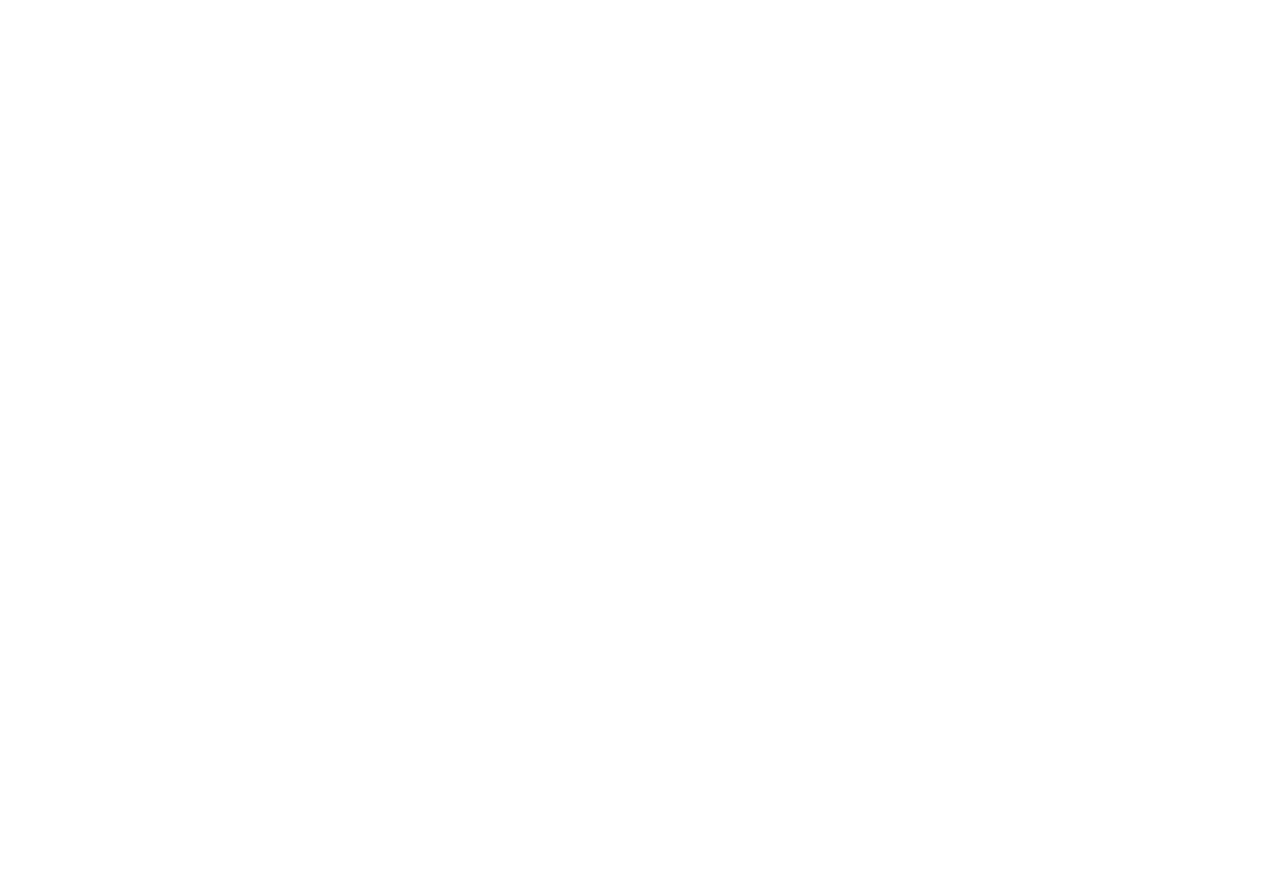
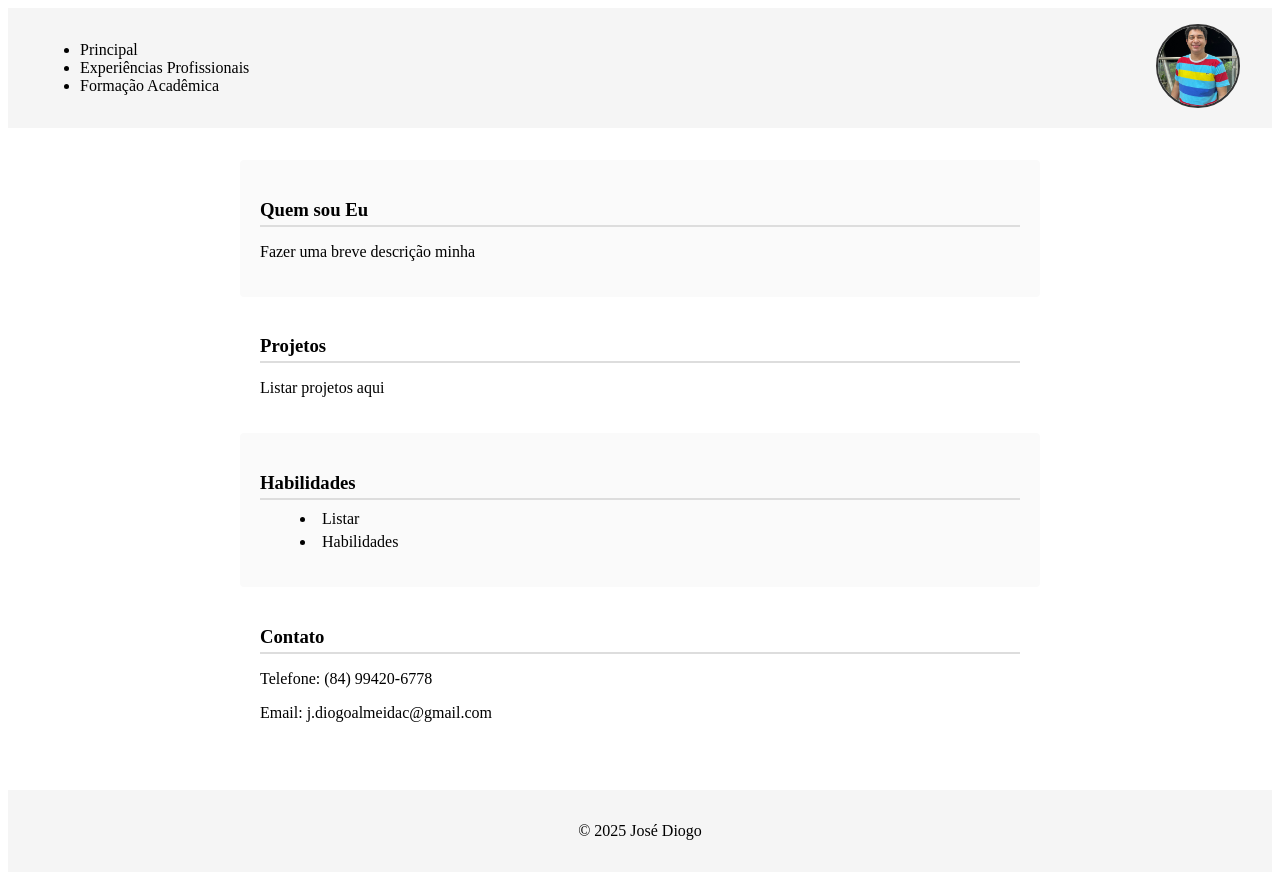
Before and after one commit to Diogo-Almeida-Costa/Mini-Projeto-II, a plain HTML site: page index.html in a window 1280 px wide. Before the commit the page ends 800 px from the top, so only its background shows below. Drawn offline with Linux system fonts and the light colour scheme.

Commit message:
Esboço página principal

```diff
--- a/index.html
+++ b/index.html
@@ -3,9 +3,57 @@
 <head>
     <meta charset="UTF-8">
     <meta name="viewport" content="width=device-width, initial-scale=1.0">
-    <title>Document</title>
+    <link rel="stylesheet" href="style.css">
+    <title>Portifólio Pessoal</title>
 </head>
+
 <body>
+    <header class="header">
+        <nav class="nav">
+            <ul class="navList">
+                <li> <a> Principal </a></li>
+                <li> <a> Experiências Profissionais </a></li>
+                <li> <a> Formação Acadêmica </a></li>
+            </ul>
+        </nav>
+
+        <div class="perfil">
+            <img src="img/Minha_imagem.jpeg" class="imagem">
+        </div>
+    </header>
+
+    <article class="conteudoPrincipal">
+        <section id="quemSou">
+            <h1> Quem sou Eu </h1>
+            <p>Fazer uma breve descrição minha</p>
+        </section>
+
+        <section id="projetos">
+            <h1> Projetos </h1>
+            <p> Listar projetos aqui </p>
+        </section>
+
+        <section id="habilidades">
+            <h1> Habilidades </h1>
+            <ul>
+                <li> Listar </li>
+                <li> Habilidades </li>
+            </ul>
+        </section>
+
+        <section id="contato">
+            <h1> Contato </h1>
+            <p> Telefone: (84) 99420-6778 </p>
+            <p> Email: j.diogoalmeidac@gmail.com</p>
+        </section>
+    </article>
+
+    <footer class="footer">
+
+        <p>© 2025 José Diogo </p>
+
+    </footer>
 
 </body>
+
 </html>
--- a/style.css
+++ b/style.css
@@ -0,0 +1,103 @@
+.header
+{
+    display: flex;
+    justify-content: space-between;
+    align-items: center;
+    padding: 16px 32px;
+    background-color: #f5f5f5;
+}
+
+.nav
+{
+    flex: 1;
+}
+
+.nav-list
+{
+    list-style: none;
+    display: flex;
+    gap: 32px
+}
+
+.nav-list a
+{
+    text-decoration: none;
+    color: #333;
+    font-weight: 500;
+}
+
+.perfil
+{
+    flex: 0 0 auto;
+}
+
+.imagem
+{
+    width: 80px;
+    height: 80px;
+    border-radius: 50%;
+    object-fit: cover;
+    border: 2px solid #333;
+}
+
+.conteudoPrincipal
+{
+    max-width: 800px;
+    margin: 32px auto;
+    padding: 0 16px;
+}
+
+
+.conteudoPrincipal h1
+{
+    margin-bottom: 8px;
+    border-bottom: 2px solid #ddd;
+    padding-bottom: 4px;
+}
+
+#quemSou
+{
+    padding:20px;
+    background-color: #fafafa;
+    border-radius: 4px;
+}
+
+#projetos
+{
+    padding: 20px;
+    background-color: #fff;
+    border-radius: 4px;
+}
+
+#habilidades
+{
+    padding: 20px;
+    background-color: #fafafa;
+    border-radius: 4px;
+}
+
+#habilidades ul
+{
+    list-style: disc inside;
+    margin-top: 10px;
+}
+
+#habilidades li
+{
+    margin-bottom: 5px;
+}
+
+#contato
+{
+    padding: 20px;
+    background-color: #fff;
+    border-radius: 4px;
+}
+
+.footer
+{
+    text-align: center;
+    padding: 16px;
+    background-color: #f5f5f5;
+    margin-top: auto;
+}
```
Also changed, not shown: img/Minha_imagem.jpeg (added).
